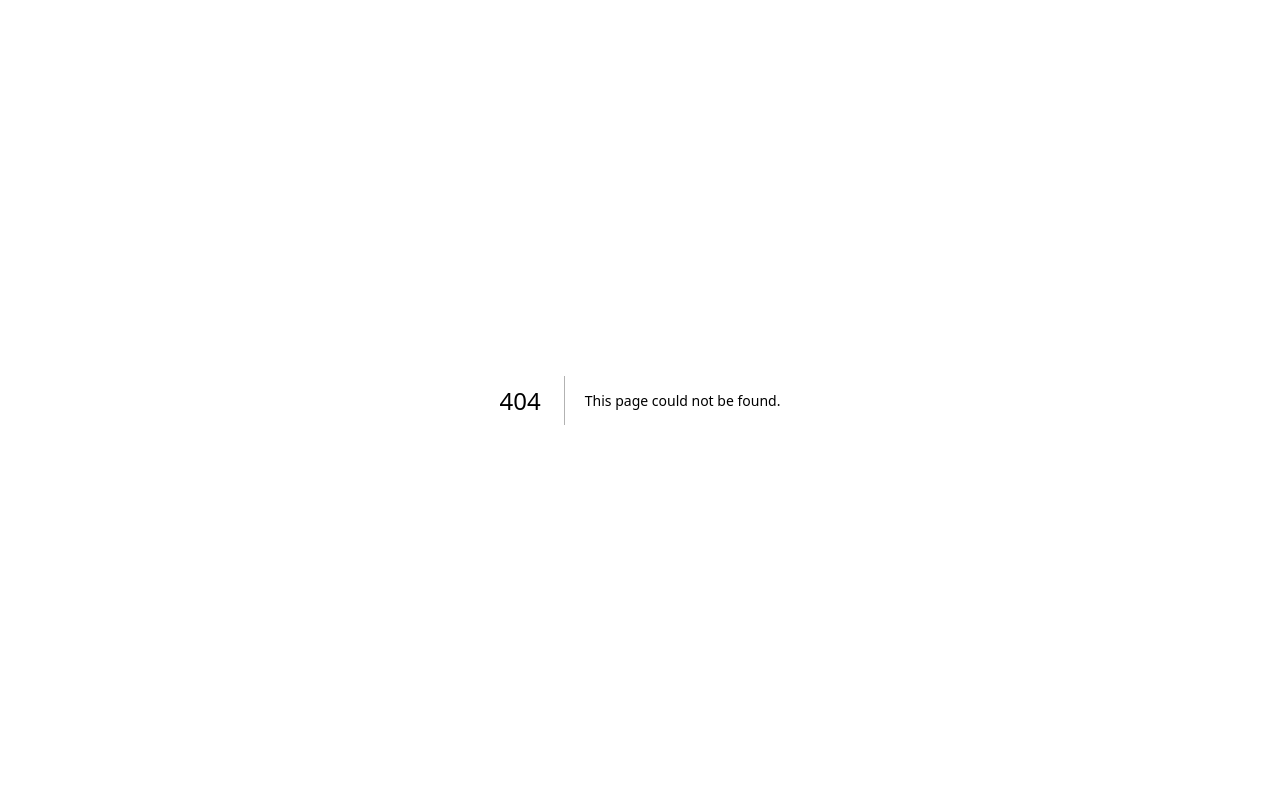
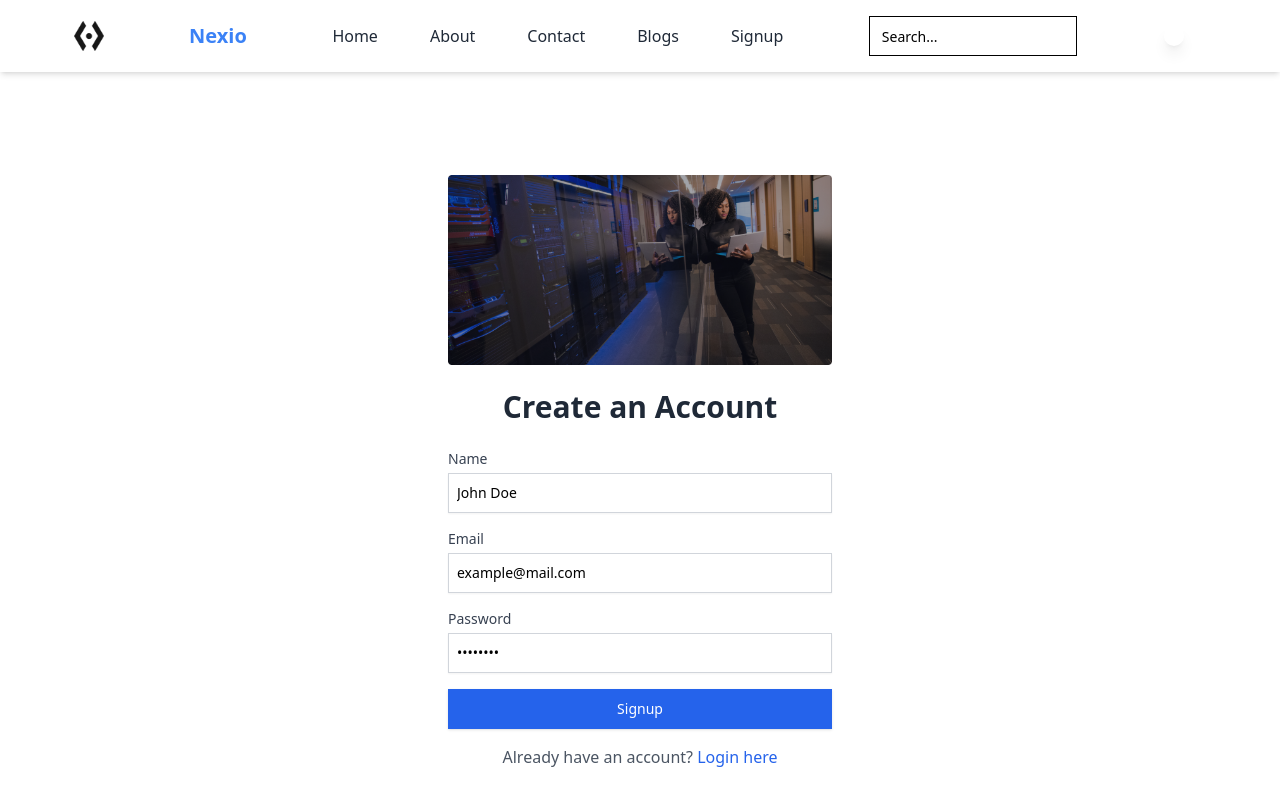
Before and after one commit to Dinesh10731j/Nexio, a Next.js app: page /signup in a window 1280 px wide. Before the commit this address had no page. Shown: the top 800 px of the page. Built offline with nearby package versions, Linux system fonts and the light colour scheme.

Commit message:
signup page completed

```diff
--- /dev/null
+++ b/src/app/(landingpage)/signup/page.tsx
@@ -0,0 +1,80 @@
+"use client";
+import React from 'react';
+import Header from '@/components/header';
+import Footer from '@/components/footer';
+import { Input } from '@/components/ui/input';
+import { Button } from '@/components/ui/button';
+import Link from 'next/link';
+import Image from 'next/image';
+import dummyImage from "../../../assets/Image.png";
+
+const Signup = () => {
+
+
+  return (
+    <>
+      <Header />
+      <div className="min-h-screen  flex items-center justify-center py-10 px-4">
+        <div className="max-w-md w-full bg-white  rounded-lg p-8">
+          <div className="mb-6">
+            <Image
+              src={dummyImage}
+              alt="Signup Illustration"
+              className="w-full h-auto rounded-md"
+            />
+          </div>
+          <h2 className="text-3xl font-bold text-center text-gray-800 mb-6">Create an Account</h2>
+          <form className="space-y-4">
+            <div>
+              <label className="block text-sm font-medium text-gray-700" htmlFor="name">
+                Name
+              </label>
+              <Input
+                type="text"
+                className="mt-1 block w-full p-2 border border-gray-300 rounded-md shadow-sm focus:ring-blue-500 focus:border-blue-500"
+                placeholder="John Doe"
+              />
+            </div>
+            <div>
+              <label className="block text-sm font-medium text-gray-700" htmlFor="email">
+                Email
+              </label>
+              <Input
+                type="email"
+                className="mt-1 block w-full p-2 border border-gray-300 rounded-md shadow-sm focus:ring-blue-500 focus:border-blue-500"
+                placeholder="example@mail.com"
+              />
+            </div>
+            <div>
+              <label className="block text-sm font-medium text-gray-700" htmlFor="password">
+                Password
+              </label>
+              <Input
+                type="password"
+                className="mt-1 block w-full p-2 border border-gray-300 rounded-md shadow-sm focus:ring-blue-500 focus:border-blue-500"
+                placeholder="••••••••"
+              />
+            </div>
+            <div>
+              <Button
+                type="submit"
+                className="w-full bg-blue-600 text-white py-2 px-4 rounded-md shadow hover:bg-blue-700 focus:ring-indigo-500 focus:ring-offset-2 transition duration-150"
+              >
+                Signup
+              </Button>
+            </div>
+          </form>
+          <p className="text-center text-gray-600 mt-4">
+            Already have an account?{' '}
+            <Link href="/login" className="text-blue-600 hover:underline">
+              Login here
+            </Link>
+          </p>
+        </div>
+      </div>
+      <Footer />
+    </>
+  );
+};
+
+export default Signup;
--- a/src/components/header.tsx
+++ b/src/components/header.tsx
@@ -51,7 +51,7 @@ const Header = () => {
             Blogs
           </Link>
           <Link
-            href=""
+            href="/signup"
             className="text-gray-800 dark:text-white hover:text-blue-500"
           >
             Signup
@@ -104,7 +104,7 @@ const Header = () => {
               Blogs
             </Link>
             <Link
-              href=""
+              href="/signup"
               className="text-gray-800 dark:text-white hover:text-blue-500"
             >
               Signup
```
